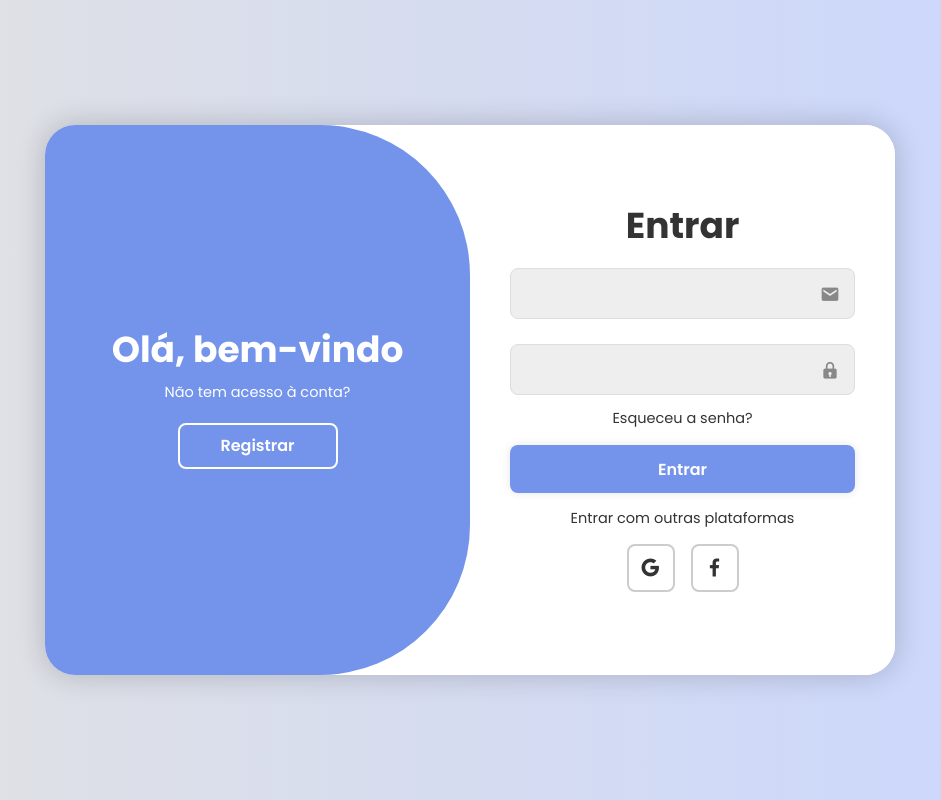
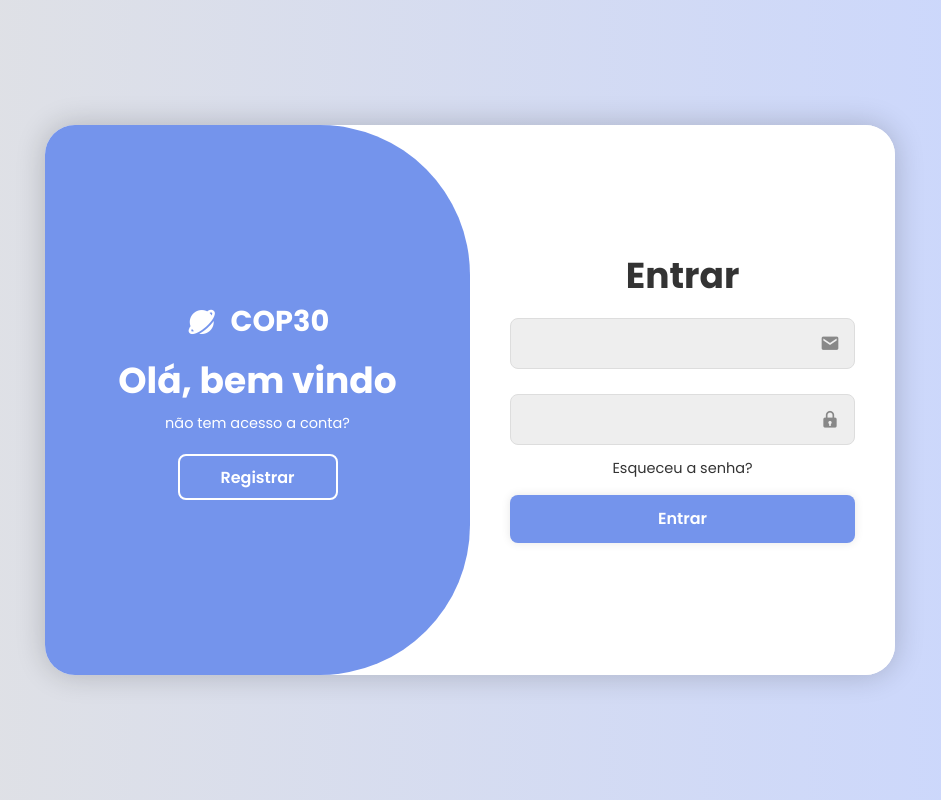
Before and after one commit to F4llsT/sga_cop_30, a Django app: template apps/usuarios/templates/login.html in a window 1280 px wide. Shown: the whole page, without its empty margins (170-1111 px from the left). Run offline with Django 5.2, Linux system fonts and the light colour scheme; the template is opened without the code that fills it, so the values that code supplies are empty, except form fields; tables that the repository leaves empty hold one stand-in row (values such as "Sample post"); form fields are guessed from the names that the template uses.

Commit message:
ajustando a tela del ogin

```diff
--- a/apps/usuarios/static/css/login.css
+++ b/apps/usuarios/static/css/login.css
@@ -13,27 +13,6 @@ body { /*centralizando tudo*/
     align-items: center;
     min-height: 100vh;
     background: linear-gradient(90deg, #e2e2e2, #c9d6ff); /*cores do gradient (fundo)*/
-}
-
-/* Estilos para mensagens de erro */
-.alert {
-    padding: 10px 15px;
-    margin-bottom: 15px;
-    border: 1px solid transparent;
-    border-radius: 4px;
-    font-size: 14px;
-}
-
-.alert-error {
-    color: #721c24;
-    background-color: #f8d7da;
-    border-color: #f5c6cb;
-}
-
-.alert-success {
-    color: #155724;
-    background-color: #d4edda;
-    border-color: #c3e6cb;
 }
 
 .container { /*a caixa toda, primeira caixa*/
@@ -69,6 +48,7 @@ body { /*centralizando tudo*/
 
 .forma-box.registro {/*a segunda caixa escondida na direita (registro)*/
     visibility: hidden;
+    right: -50%;
 }
 
 .container.ativo .forma-box.registro { /*muda oq ta escrito no registro e no entrar*/
@@ -226,6 +206,19 @@ form {/*uma terceira caixa invisivel dentro das duas caixas pra centralizar*/
     box-shadow: none;
 }
 
+.logo-login { /*logo do planetinha lá*/
+    display: flex;
+    align-items: center;
+    gap: 0.8rem;
+    font-size: 2rem;
+    font-weight: 700;
+    margin-bottom: 20px;
+    color: #fff;
+}
+.logo-login span {
+    font-size: 1.8rem;
+}
+
 @media screen and (max-width: 650px) { /* isso muda a tela e a animação de acordo com o tamanho e etc (obg gemini pro)*/
     .container {
         height: calc(100vh - 40px);
--- a/apps/usuarios/templates/login.html
+++ b/apps/usuarios/templates/login.html
@@ -106,11 +106,6 @@
 
                 <button type="submit" class="btn">Entrar</button>
 
-                <p>Entrar com outras plataformas</p>
-                <div class="outrasP-icons">
-                    <a href="#"><i class='bx bxl-google'></i></a>
-                    <a href="#"><i class='bx bxl-facebook'></i></a>
-                </div>
             </form>
         </div>
 
@@ -130,9 +125,11 @@
                     {% endfor %}
                 {% endif %}
 
-                {% if register_form.errors %}
+                {% if register_form.non_field_errors %}
                     <div class="alert alert-error">
-                        Por favor, corrija os erros abaixo.
+                        {% for error in register_form.non_field_errors %}
+                            {{ error }}
+                        {% endfor %}
                     </div>
                 {% endif %}
 
@@ -170,24 +167,27 @@
 
                 <button type="submit" class="btn">Registrar</button>
 
-                <p>Registrar com outras plataformas</p>
-                <div class="outrasP-icons">
-                    <a href="#"><i class='bx bxl-google'></i></a>
-                    <a href="#"><i class='bx bxl-facebook'></i></a>
-                </div>
             </form>
         </div>
 
         <!-- Botões de Alternância -->
         <div class="alternar-box">
             <div class="alternar-card alternar-left">
-                <h1>Olá, bem-vindo</h1>
-                <p>Não tem acesso à conta?</p>
+                <div class="logo-login">
+                    <i class='bx bxs-planet'></i>
+                    <span>COP30</span>
+                </div>
+                <h1> Olá, bem vindo</h1>
+                <p>não tem acesso a conta?</p>
                 <button class="btn registrar-btn">Registrar</button>
             </div>
             <div class="alternar-card alternar-right">
-                <h1>Bem-vindo!</h1>
-                <p>Já tem uma conta?</p>
+                 <div class="logo-login">
+                    <i class='bx bxs-planet'></i>
+                    <span>COP30</span>
+                </div>
+                <h1> Bem vindo!</h1>
+                <p>já tem uma conta?</p>
                 <button class="btn entrar-btn">Entrar</button>
             </div>
         </div>
--- a/apps/usuarios/views.py
+++ b/apps/usuarios/views.py
@@ -108,6 +108,10 @@ class RegisterView(FormView):
         """
         O formulário é inválido.
         """
+        # Limpa mensagens anteriores para evitar duplicação
+        storage = messages.get_messages(self.request)
+        storage.used = True
+
         # Adiciona as mensagens de erro
         for field, errors in form.errors.items():
             for error in errors:
@@ -117,7 +121,7 @@ class RegisterView(FormView):
                     extra_tags='register-error'
                 )
 
-        # Retorna para a página de login/registro com os erros
+        # Força o redirecionamento para a mesma página com o formulário inválido
         return self.render_to_response(self.get_context_data(register_form=form))
 
     def get_context_data(self, **kwargs):
```
Also changed, not shown: apps/usuarios/static/js/login.js (+15 -0 lines).
